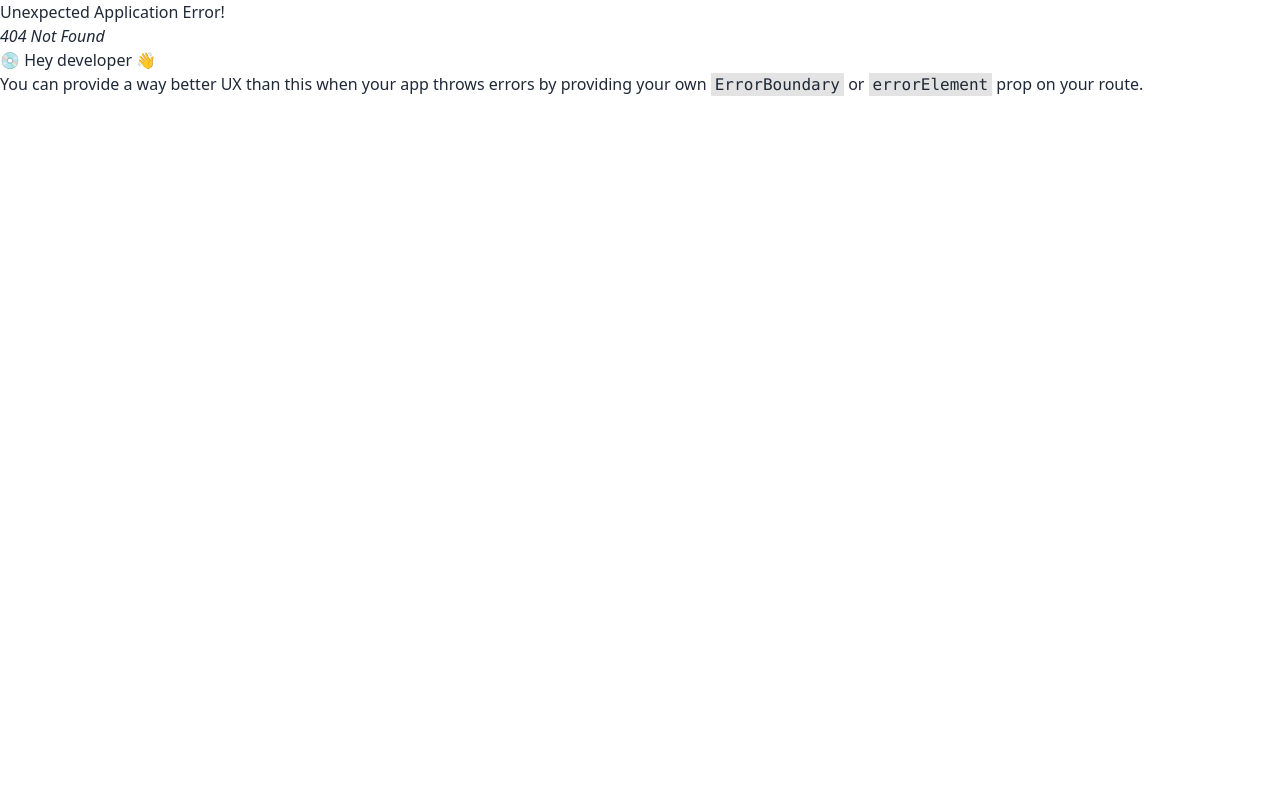
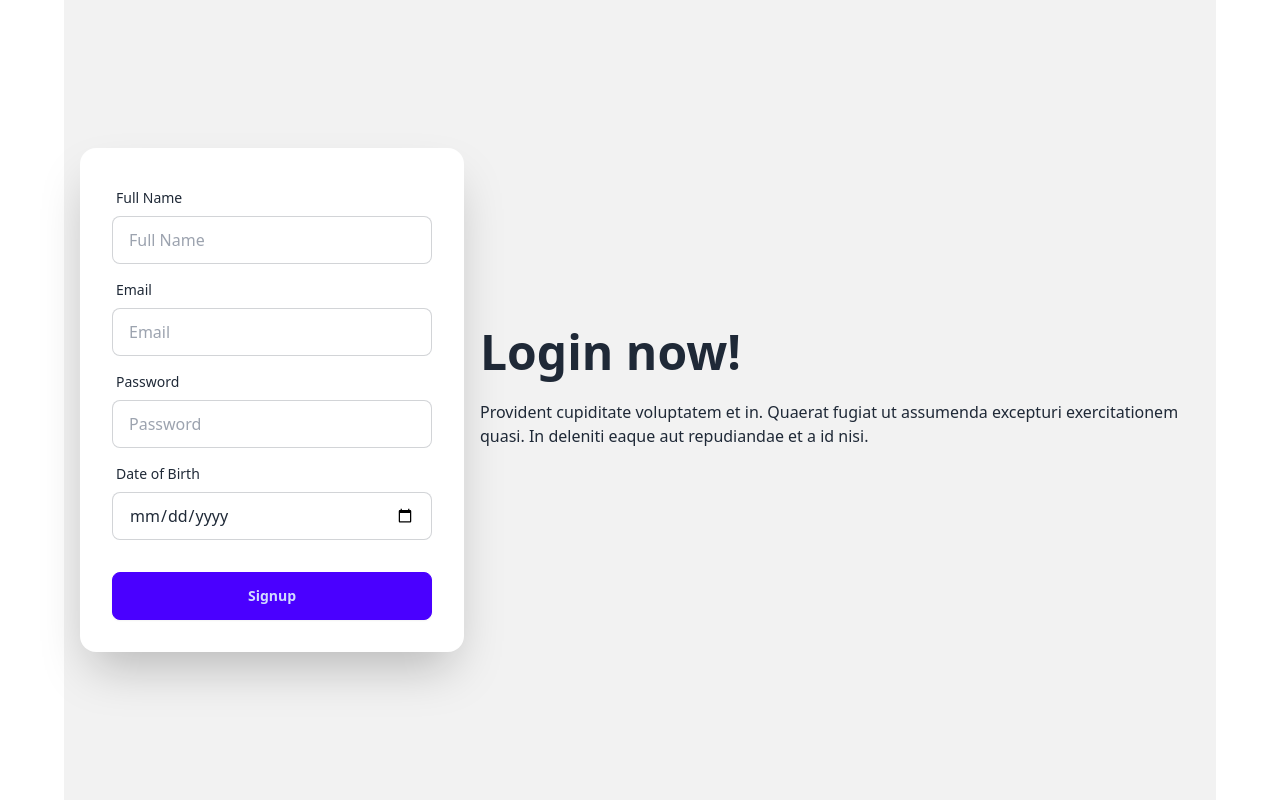
Before and after one commit to tawhidislam22/business-management-client, a React (Vite) app: page /joinAsEmployee in a window 1280 px wide. Before the commit this address had no page. Built offline with nearby package versions, Linux system fonts and the light colour scheme; no server answers.

Commit message:
login page done

```diff
--- a/package.json
+++ b/package.json
@@ -15,8 +15,10 @@
     "match-sorter": "^8.0.0",
     "react": "^18.3.1",
     "react-dom": "^18.3.1",
+    "react-hook-form": "^7.54.2",
     "react-router-dom": "^7.1.1",
-    "sort-by": "^1.2.0"
+    "sort-by": "^1.2.0",
+    "sweetalert2": "^11.15.10"
   },
   "devDependencies": {
     "@eslint/js": "^9.17.0",
--- /dev/null
+++ b/src/Coponents/SocialLogin/SocialLogin.jsx
@@ -0,0 +1,38 @@
+import { useLocation, useNavigate } from "react-router-dom";
+import useAuth from "../../Hooks/useAuth";
+import Swal from "sweetalert2";
+
+
+const SocialLogin = () => {
+    const {googleSignIn}=useAuth()
+    const location=useLocation();
+    const navigate=useNavigate()
+    const from=location.state || '/'
+    const handleSignInGoogle=()=>{
+        googleSignIn()
+        .then(res=>{
+            Swal.fire({
+
+                icon: "success",
+                title: "User login successfully",
+                showConfirmButton: false,
+                timer: 1500
+            });
+            navigate(from)
+        })
+        .catch(err=>{
+            console.log(err.message)
+        })
+    }
+
+    return (
+        <div>
+            <div className="btn flex gap-6">
+             {/* <img className="w-10" src={googleIcon} alt="" />    */}
+            <button className="text-xl font-semibold" onClick={handleSignInGoogle}>Sign in Google</button>
+            </div>
+        </div>
+    );
+};
+
+export default SocialLogin;
--- a/src/Layout/MainLayout.jsx
+++ b/src/Layout/MainLayout.jsx
@@ -1,9 +1,14 @@
+import { Outlet } from "react-router-dom";
+import Navbar from "../Shered/Navbar/Navbar";
+import Footer from "../Shered/Footer/Footer";
 
 
 const MainLayout = () => {
     return (
-        <div>
-            <h2>This is mainLayout</h2>
+        <div className="max-w-6xl mx-auto">
+            <Navbar></Navbar>
+            <Outlet></Outlet>
+            <Footer></Footer>
         </div>
     );
 };
--- /dev/null
+++ b/src/Pages/Home/Home.jsx
@@ -0,0 +1,11 @@
+
+
+const Home = () => {
+    return (
+        <div>
+
+        </div>
+    );
+};
+
+export default Home;
--- /dev/null
+++ b/src/Pages/LogIn/LogIn.jsx
@@ -0,0 +1,55 @@
+import { useForm } from "react-hook-form";
+import SocialLogin from "../../Coponents/SocialLogin/SocialLogin";
+import useAuth from "../../Hooks/useAuth";
+
+
+const LogIn = () => {
+    const {signIn}=useAuth()
+    const { register, handleSubmit, reset, formState: { errors } } = useForm();
+    const onSubmit = (data) => {
+        signIn(data.email,data.password)
+        .then(res=>{
+            console.log(res.data);
+        })
+        .catch(err=>{
+            console.log(err.message)
+        })
+    }
+    return (
+        <div className="max-w-6xl mx-auto">
+            <div className="hero bg-base-200 min-h-screen">
+                <div className="hero-content flex-col lg:flex-row-reverse">
+                    <div className="text-center lg:text-left">
+                        <h1 className="text-5xl font-bold">Login now!</h1>
+                        <p className="py-6">
+                            Provident cupiditate voluptatem et in. Quaerat fugiat ut assumenda excepturi exercitationem
+                            quasi. In deleniti eaque aut repudiandae et a id nisi.
+                        </p>
+                    </div>
+                    <div className="card bg-base-100 w-full max-w-sm shrink-0 shadow-2xl">
+                        <form className="card-body" onSubmit={handleSubmit(onSubmit)}>
+                            <div className="form-control">
+                                <label className="label">
+                                    <span className="label-text">Email</span>
+                                </label>
+                                <input {...register("email", { required: true })} type="email" placeholder="email" className="input input-bordered" required />
+                            </div>
+                            <div className="form-control">
+                                <label className="label">
+                                    <span className="label-text">Password</span>
+                                </label>
+                                <input {...register("email", { required: true })} type="password" placeholder="Password" className="input input-bordered" required />
+                            </div>
+
+
+
+                            <input type="submit" />
+                        </form>
+                    </div>
+                </div>
+            </div>
+        </div>
+    );
+};
+
+export default LogIn;
--- /dev/null
+++ b/src/Pages/Register/JoinAsEmployee.jsx
@@ -0,0 +1,63 @@
+import { useForm } from "react-hook-form";
+
+
+const JoinAsEmployee = () => {
+    const {
+        register,
+        formState: { errors },
+        handleSubmit,
+    } = useForm()
+    const onSubmit = (data) => {
+
+    }
+    return (
+        <div className="hero bg-base-200 min-h-screen max-w-6xl mx-auto">
+            <div className="hero-content flex-col lg:flex-row-reverse">
+                <div className="text-center lg:text-left">
+                    <h1 className="text-5xl font-bold">Login now!</h1>
+                    <p className="py-6">
+                        Provident cupiditate voluptatem et in. Quaerat fugiat ut assumenda excepturi exercitationem
+                        quasi. In deleniti eaque aut repudiandae et a id nisi.
+                    </p>
+                </div>
+                <div className="card bg-base-100 w-full max-w-sm shrink-0 shadow-2xl">
+                    <form className="card-body" onSubmit={handleSubmit(onSubmit)}>
+                        <div className="form-control">
+                            <label className="label">
+                                <span className="label-text">Full Name</span>
+                            </label>
+                            <input {...register("name", { required: true })} type="Text" placeholder="Full Name" className="input input-bordered" required />
+                        </div>
+                        <div className="form-control">
+                            <label className="label">
+                                <span className="label-text">Email</span>
+                            </label>
+                            <input {...register("email", { required: true })} type="email" placeholder="Email" className="input input-bordered" required />
+                        </div>
+                        <div className="form-control">
+                            <label className="label">
+                                <span className="label-text">Password</span>
+                            </label>
+                            <input {...register("password", { required: true })} type="password" placeholder="Password" className="input input-bordered" required />
+                        </div>
+                        <div className="form-control">
+                            <label className="label">
+                                <span className="label-text">Date of Birth</span>
+                            </label>
+                            <input {...register("dateOfBirth", { required: true })} type="date" placeholder="Date of Birth" className="input input-bordered" required />
+                        </div>
+
+
+                        <div className="form-control mt-6">
+                            <button className="btn btn-primary">Signup</button>
+                        </div>
+
+
+                    </form>
+                </div>
+            </div>
+        </div>
+    );
+};
+
+export default JoinAsEmployee;
--- /dev/null
+++ b/src/Pages/Register/JoinAsHRManager.jsx
@@ -0,0 +1,11 @@
+
+
+const JoinAsHRManager = () => {
+    return (
+        <div>
+
+        </div>
+    );
+};
+
+export default JoinAsHRManager;
--- /dev/null
+++ b/src/Shered/Footer/Footer.jsx
@@ -0,0 +1,10 @@
+
+const Footer = () => {
+    return (
+        <div>
+
+        </div>
+    );
+};
+
+export default Footer;
--- /dev/null
+++ b/src/Shered/Navbar/Navbar.jsx
@@ -0,0 +1,53 @@
+import { NavLink } from "react-router-dom";
+
+
+const Navbar = () => {
+    const navLinks = <>
+        <NavLink className="mr-4" to={'/'}><li>Home</li></NavLink>
+        <NavLink className="mr-4" to={"/login"}><li>Login</li></NavLink>
+        <NavLink className="mr-4" to={"/joinAsEmployee"}><li>Join as Employee</li></NavLink>
+        <NavLink className="mr-4" to={"/joinAsHr"}><li>Join as HR Manager</li></NavLink>
+    </>
+    return (
+        <div className="navbar bg-base-100">
+            <div className="navbar-start">
+                <div className="dropdown">
+                    <div tabIndex={0} role="button" className="btn btn-ghost lg:hidden">
+                        <svg
+                            xmlns="http://www.w3.org/2000/svg"
+                            className="h-5 w-5"
+                            fill="none"
+                            viewBox="0 0 24 24"
+                            stroke="currentColor">
+                            <path
+                                strokeLinecap="round"
+                                strokeLinejoin="round"
+                                strokeWidth="2"
+                                d="M4 6h16M4 12h8m-8 6h16" />
+                        </svg>
+                    </div>
+                    <ul
+                        tabIndex={0}
+                        className="menu menu-sm dropdown-content bg-base-100 rounded-box z-[1] mt-3 w-52 p-2 shadow">
+                            {
+                                navLinks
+                            }
+                    </ul>
+                </div>
+                <a className="btn btn-ghost text-xl">daisyUI</a>
+            </div>
+            <div className="navbar-center hidden lg:flex">
+                <ul className="menu menu-horizontal px-1">
+                    {
+                        navLinks
+                    }
+                </ul>
+            </div>
+            <div className="navbar-end">
+                <a className="btn">Button</a>
+            </div>
+        </div>
+    );
+};
+
+export default Navbar;
--- a/src/main.jsx
+++ b/src/main.jsx
@@ -7,9 +7,13 @@
   RouterProvider,
 } from "react-router-dom";
 import { router } from './Routes/Routes.jsx';
+import AuthProvider from './Providers/AuthProvider.jsx';
 createRoot(document.getElementById('root')).render(
   <StrictMode>
-    <RouterProvider router={router} />
+    <AuthProvider>
+      <RouterProvider router={router} />
+    </AuthProvider>
+
 
   </StrictMode>,
 )
```
Also changed, not shown: src/Routes/Routes.jsx (+22 -1 lines), 1 other file (tests, documents, lock files or other folders).
